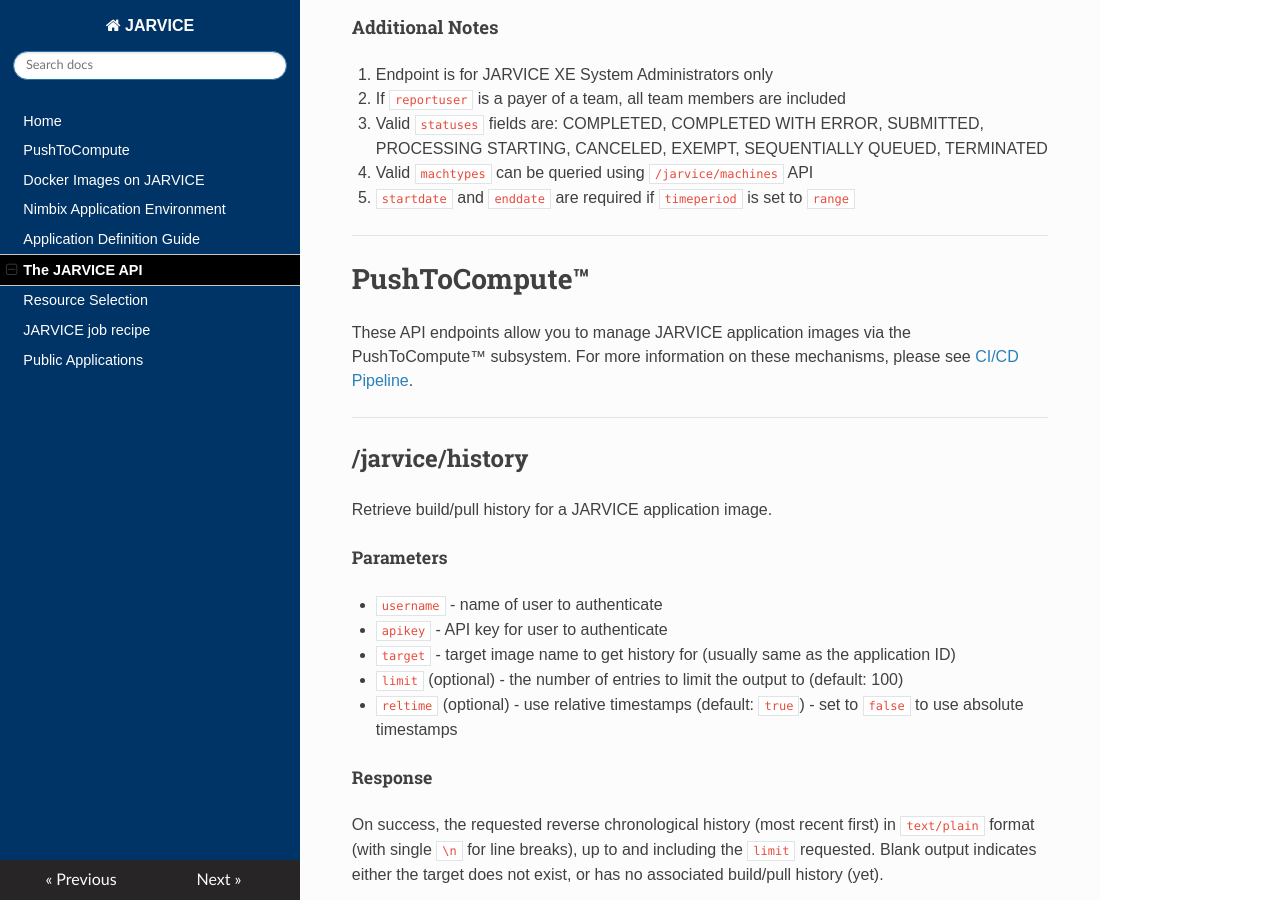
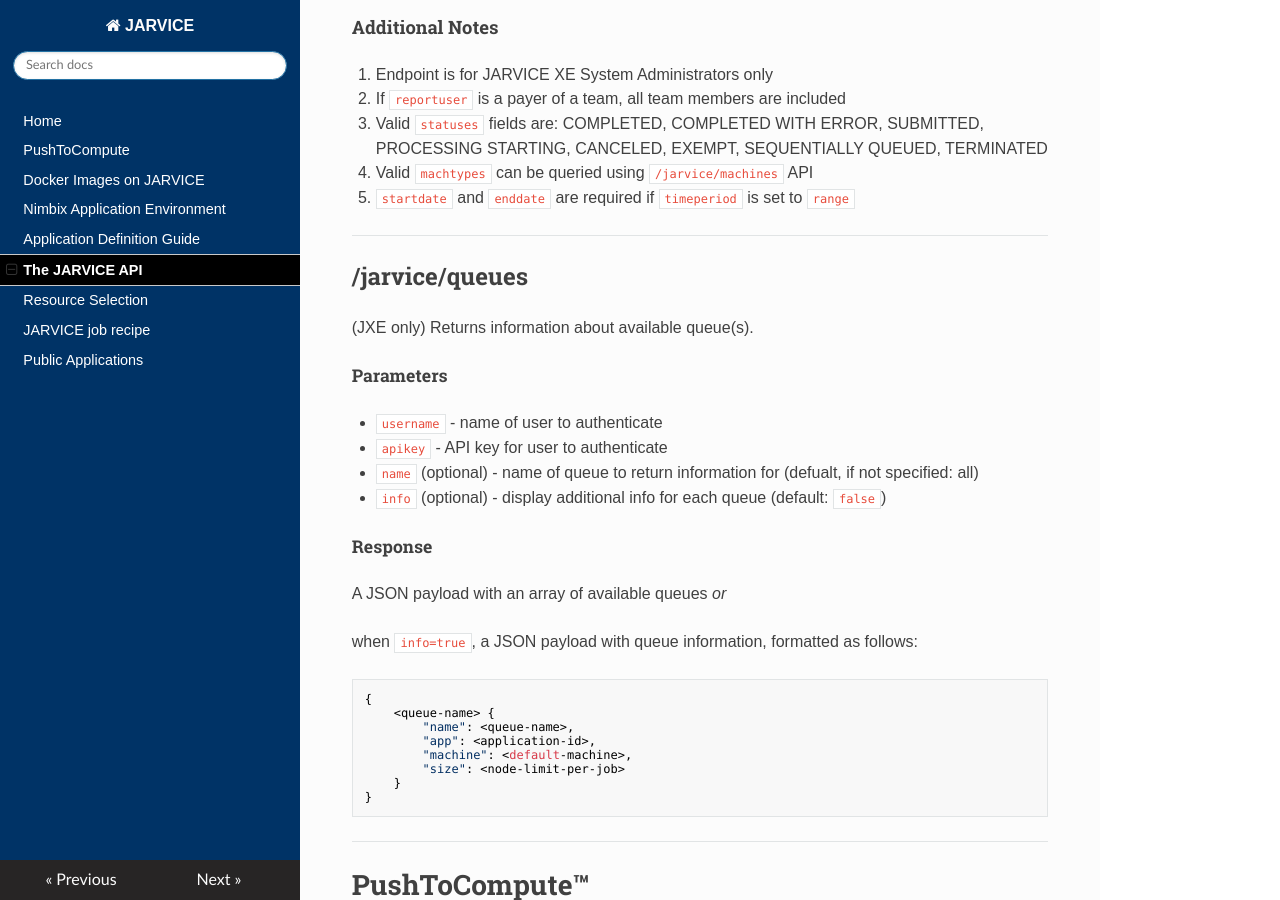
Before and after one commit to nimbix/jardoc, an MkDocs documentation site: the page built from docs/api.md, in a window 1280 px wide and 900 px high, scrolled down 12749 px. Built offline with MkDocs 1.6.1, drawn with Linux system fonts in a browser that asks for light colours; nearby versions of some CDN libraries; old or Windows-style settings are respelled for this version of MkDocs.

Commit message:
Add documentation for /jarvice/queues
Signed-off-by: Kenneth Hill <ken.hill@nimbix.net>

````diff
--- a/docs/api.md
+++ b/docs/api.md
@@ -555,6 +555,37 @@
 5. ```startdate``` and ```enddate``` are required if ```timeperiod``` is set to ```range```
 
 ---
+## /jarvice/queues
+
+(JXE only) Returns information about available queue(s).
+
+##### Parameters
+
+* ```username``` - name of user to authenticate
+
+* ```apikey``` - API key for user to authenticate
+
+* ```name``` (optional) - name of queue to return information for (defualt, if not specified: all)
+
+* ```info``` (optional) - display additional info for each queue (default: ```false```)
+
+##### Response
+
+A JSON payload with an array of available queues *or*
+
+when `info=true`, a JSON payload with queue information, formatted as follows:
+
+```
+{
+    <queue-name> {
+        "name": <queue-name>,
+        "app": <application-id>,
+        "machine": <default-machine>,
+        "size": <node-limit-per-job>
+    }
+}
+```
+---
 # PushToCompute&trade;
 
 These API endpoints allow you to manage JARVICE application images via the PushToCompute&trade; subsystem.  For more information on these mechanisms, please see [CI/CD Pipeline](cicd.md).
````
